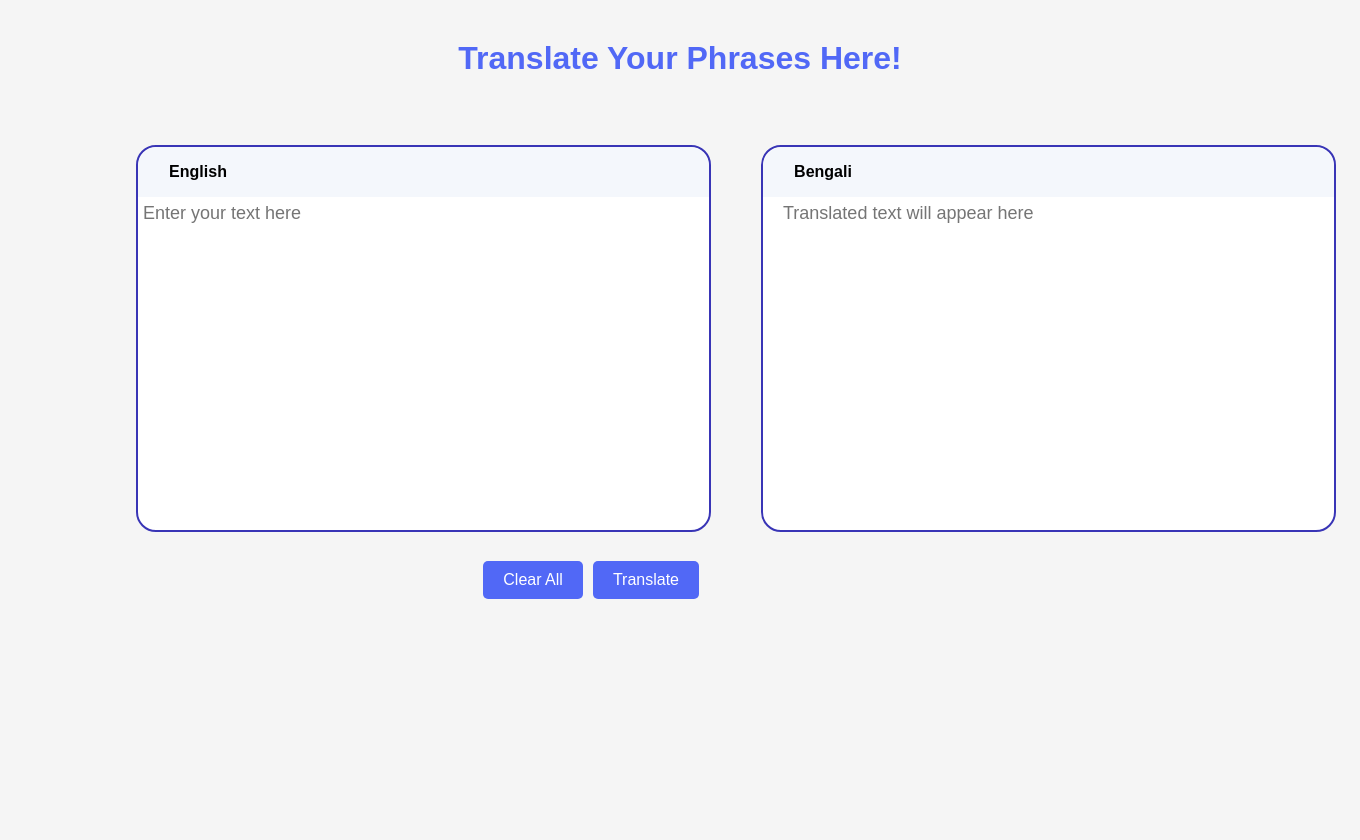
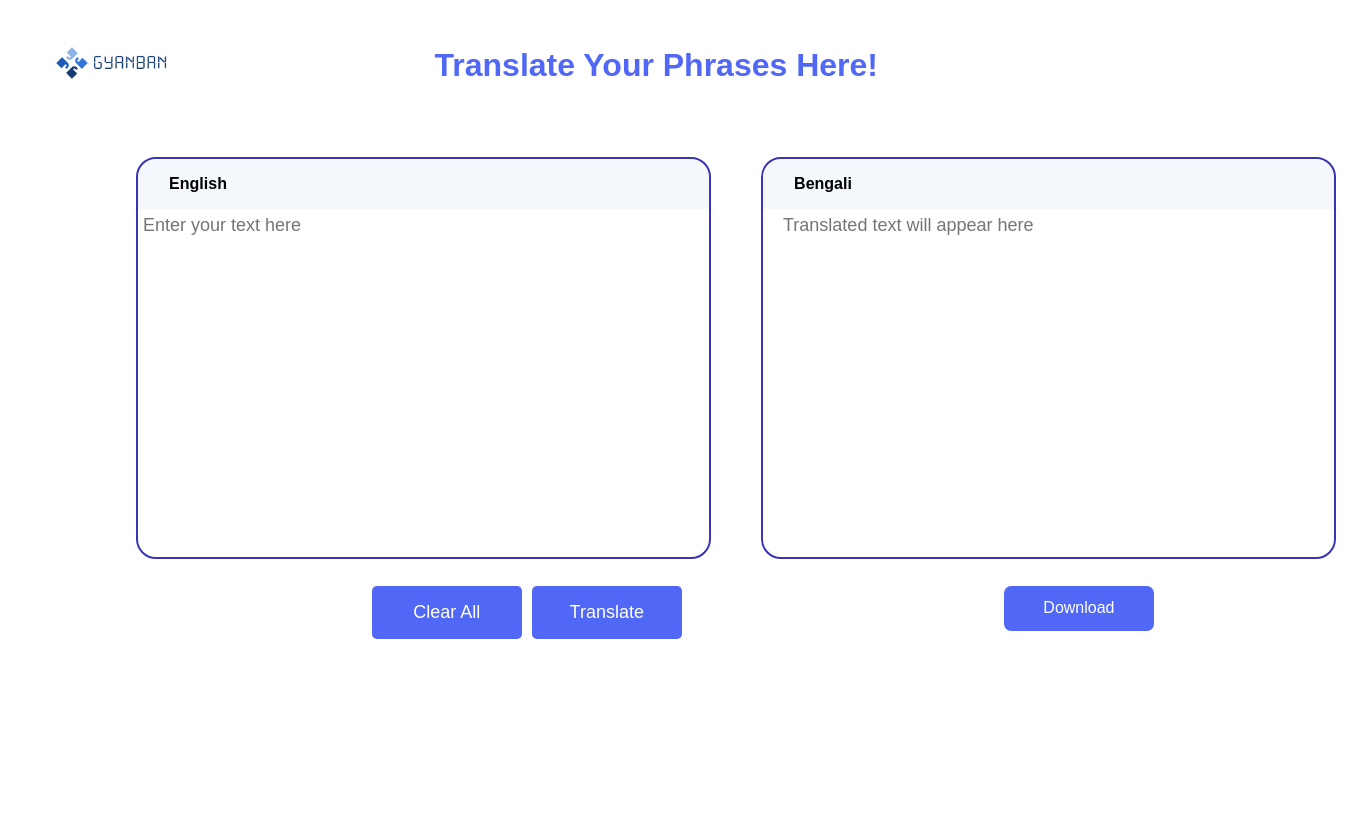
Before and after one commit to Rahulstark2/Science-Subject-Translation, a Flask app: page /translation in a window 1360 px wide. After the commit the page ends 639 px from the top, so only its background shows below. Run offline with Flask 3, Linux system fonts and the light colour scheme.

Commit message:
Some new features added

```diff
--- a/app.py
+++ b/app.py
@@ -1,4 +1,4 @@
-from flask import Flask, render_template, request, jsonify, session, url_for, redirect
+from flask import Flask, render_template, request, jsonify, session, url_for, redirect,send_file,make_response
 from pymongo import MongoClient
 import certifi
 import torch
@@ -6,6 +6,9 @@ import re
 from transformers import AutoModelForSeq2SeqLM, BitsAndBytesConfig
 from IndicTransTokenizer import IndicProcessor, IndicTransTokenizer
 import bcrypt
+import pyautogui
+import img2pdf
+import os
 
 BATCH_SIZE = 4
 DEVICE = "cuda" if torch.cuda.is_available() else "cpu"
@@ -29,6 +32,8 @@ def index():
         return render_template('index2.html', email=email)
     else:
         return render_template('index.html')
+
+
 
 
 @app.route('/signup', methods=['GET', 'POST'])
@@ -143,7 +148,7 @@ def translation():
                                    return_attention_mask=True).to(DEVICE)
 
                 with torch.no_grad():
-                    generated_tokens = model.generate(**inputs, use_cache=True, min_length=0, max_length=256,
+                    generated_tokens = model.generate(**inputs, use_cache=True, min_length=0, max_length=1000,
                                                       num_beams=5, num_return_sequences=1)
 
                 generated_tokens = tokenizer.batch_decode(generated_tokens.detach().cpu().tolist(), src=False)
@@ -182,6 +187,22 @@ def translation():
     else:
         return render_template('translation.html')
 
+@app.route('/savepdf', methods=['GET','POST'])
+def savepdf():
+
+    screenshot = pyautogui.screenshot(region=(778, 335, 565, 330))
+
+    screenshot_path = 'screenshot.png'
+    screenshot.save(screenshot_path)
+
+    with open(screenshot_path, "rb") as img_file:
+        with open("output.pdf", "wb") as pdf_file:
+            pdf_file.write(img2pdf.convert(img_file))
+
+    pdf_path = 'output.pdf'
+    response = make_response(send_file(pdf_path, as_attachment=True))
+    response.headers["Content-Disposition"] = "attachment; filename=translated-text.pdf"
+    return response
 
 
 
--- a/static/translation.css
+++ b/static/translation.css
@@ -17,15 +17,33 @@ body {
     align-items: center;
     justify-content: center;
     color: var(--text-color);
-    background-color: var(--bg-color);
+    background-color: #ffffff;
 }
+.header-container {
+ display: flex;
+ align-items: center;
+ justify-content: space-between;
+ padding: 20px;
+}
+
+.header-logo {
+ cursor: pointer;
+ height: 90px;
+ margin-right: 20px;
+    cursor: pointer;
+
+}
+
+.translate{
+    margin-right: 35%;
+}
+
 h1{
     color: #5168F6;
     text-align: center;
-    margin-top: 40px;
 }
 .container {
-    margin-top: 5%;
+    margin-top: 2%;
     left: 10%;
     position: relative;
     width: 1200px;
@@ -100,12 +118,14 @@ h1{
     gap: 10px;
     margin-top: 5%;
     margin-bottom: 20px;
+    margin-right: -25%;
 }
 
 
 .input-wrapper .buttons button {
-    padding: 10px 20px;
-    font-size: 16px;
+    padding: 16px 24px;
+    font-size: 18px;
+    min-width: 150px;
     border: none;
     border-radius: 5px;
     cursor: pointer;
@@ -170,3 +190,94 @@ textarea::-webkit-scrollbar-thumb {
 #output-text{
     height: 84%;
 }
+
+.button {
+
+  --width: 150px;
+  --height: 45px;
+  --button-color: #5168F6;
+  width: var(--width);
+  height: var(--height);
+  background: var(--button-color);
+  position: relative;
+  text-align: center;
+  border-radius: 0.45em;
+  transition: background 0.3s;
+    cursor: pointer;
+    left: 45%;
+}
+
+.button::before {
+  position: absolute;
+  font-size: 0.9rem;
+  color: #111;
+  border-radius: .25em;
+}
+
+.button::after {
+  position: absolute;
+  content: '';
+  width: 0;
+  height: 0;
+  border: 10px solid transparent;
+  left: calc(50% - 10px);
+}
+
+.button::after,.button::before {
+  opacity: 0;
+  visibility: hidden;
+  transition: all 0.5s;
+}
+
+.text {
+  display: flex;
+  align-items: center;
+  justify-content: center;
+}
+
+.button-wrapper,.text,.icon {
+  overflow: hidden;
+  position: absolute;
+  width: 100%;
+  height: 100%;
+  left: 0;
+  color: #fff;
+}
+
+.text {
+  top: 0
+}
+
+.text,.icon {
+  transition: top 0.5s;
+}
+
+.icon {
+  color: #fff;
+  top: 100%;
+  display: flex;
+  align-items: center;
+  justify-content: center;
+}
+
+.icon svg {
+  width: 24px;
+  height: 24px;
+}
+
+.button:hover {
+  background: #3935B6;
+}
+
+.button:hover .text {
+  top: -100%;
+}
+
+.button:hover .icon {
+  top: 0;
+}
+
+.button:hover:before,.button:hover:after {
+  opacity: 1;
+  visibility: visible;
+}
--- a/templates/index.html
+++ b/templates/index.html
@@ -12,7 +12,8 @@
             <img src="static/logo.jpg" alt="Logo" onclick="window.location.href='/';">
         </div>
         <div class="nav-links">
-            <button class="works">Watch How It Works</button>
+            <button class="works" onclick="window.open('https://youtu.be/l-AOF3N7eAk?si=6hhTgXjy8Itf9bra', '_blank')">Watch How It Works</button>
+
             <button class="sign-up" onclick="window.location.href='/signup';">Sign Up</button>
             <button class="sign-in" onclick="window.location.href='/signin';">Sign In</button>
         </div>
--- a/templates/index2.html
+++ b/templates/index2.html
@@ -12,7 +12,8 @@
             <img src="static/logo.jpg" alt="Logo" onclick="window.location.href='/';">
         </div>
         <div class="nav-links">
-            <button class="works">Watch How It Works</button>
+            <button class="works" onclick="window.open('https://youtu.be/l-AOF3N7eAk?si=6hhTgXjy8Itf9bra', '_blank')">Watch How It Works</button>
+
             <div class="action">
               <div class="profile" onclick="menuToggle();">
                 <img src="static/profile.jpg">
--- a/templates/translation.html
+++ b/templates/translation.html
@@ -4,52 +4,63 @@
     <meta charset="UTF-8" />
     <meta http-equiv="X-UA-Compatible" content="IE=edge" />
     <meta name="viewport" content="width=device-width, initial-scale=1.0" />
+
     <link rel="stylesheet" href="static/translation.css" />
     <title>Translation</title>
 </head>
 <body>
-  <div>  <h1>Translate Your Phrases Here!</h1></div>
+    <div class="header-container">
+        <img src="static/logo.jpg" alt="Logo" onclick="window.location.href='/';" class="header-logo">
+        <div class="translate">
+            <h1>Translate Your Phrases Here!</h1>
+        </div>
+    </div>
+
     <div class="container">
-
         <div class="card input-wrapper">
             <div class="from">
                 <pre><b>       English</b></pre>
             </div>
             <div class="text-area">
-          <textarea
-            id="input-text"
-            cols="30"
-            rows="10"
-            placeholder="Enter your text here"
-          ></textarea>
+                <textarea id="input-text" cols="30" rows="10" placeholder="Enter your text here"></textarea>
             </div>
             <div class="buttons">
                 <button id="clear-all">Clear All</button>
                 <button id="translate">Translate</button>
+                <div class="button">
+                    <div class="button-wrapper" id="download-button">
+                        <div class="text">Download</div>
+                        <span class="icon">
+                            <svg xmlns="http://www.w3.org/2000/svg" aria-hidden="true" role="img" width="2em" height="2em" preserveAspectRatio="xMidYMid meet" viewBox="0 0 24 24"><path fill="none" stroke="currentColor" stroke-linecap="round" stroke-linejoin="round" stroke-width="2" d="M12 15V3m0 12l-4-4m4 4l4-4M2 17l.621 2.485A2 2 0 0 0 4.561 21h14.878a2 2 0 0 0 1.94-1.515L22 17"></path></svg>
+                        </span>
                     </div>
-
+                </div>
+            </div>
         </div>
 
         <div class="card output-wrapper">
             <div class="to">
                 <pre><b>       Bengali</b></pre>
             </div>
-        <textarea
-          id="output-text"
-          cols="30"
-          rows="10"
-          placeholder="   Translated text will appear here"
-          disabled
-        ></textarea>
+            <textarea id="output-text" cols="30" rows="10" placeholder="   Translated text will appear here" disabled></textarea>
         </div>
     </div>
+
+
+
     <script>
+        var submitButton = document.getElementById('translate');
         document.getElementById('translate').addEventListener('click', function() {
             const inputText = document.getElementById('input-text').value;
             if (!inputText) {
                 alert('Please enter text to translate.');
                 return;
             }
+
+            submitButton.style.backgroundColor = '#eaeaea';
+            submitButton.style.color = '#696969';
+            submitButton.textContent = 'Translating...';
+            submitButton.disabled = true;
 
             fetch('/translation', {
                 method: 'POST',
@@ -66,21 +77,51 @@
                     alert(data.error);
                 } else {
                     console.log(data.translated_text.length)
-            if(data.translated_text === "Explicit or bad words detected. Translation aborted. ") {
+                    if (data.translated_text === "Explicit or bad words detected. Translation aborted. ") {
                         alert("Explicit or bad words detected.")
-            }
-            else {
+                    } else {
                         document.getElementById('output-text').value = data.translated_text;
                     }
                 }
+
+                submitButton.style.backgroundColor = '';
+                submitButton.style.color = '';
+                submitButton.textContent = 'Translate';
+                submitButton.disabled = false;
             })
-    .catch(error => console.error('Error:', error));
+            .catch(error => {
+                console.error('Error:', error);
+
+                submitButton.style.backgroundColor = '';
+                submitButton.style.color = '';
+                submitButton.textContent = 'Translate';
+                submitButton.disabled = false;
+            });
         });
 
         document.getElementById('clear-all').addEventListener('click', function() {
             document.getElementById('input-text').value = '';
         });
+
+        document.getElementById('download-button').addEventListener('click', function(event) {
+
+        event.preventDefault();
+
+
+        var outputText = document.getElementById('output-text').value;
+
+
+        if (outputText.trim() === '') {
+
+            alert('Please translate some text before downloading.');
+        } else {
+
+            window.location.href = '/savepdf';
+        }
+    });
+
+
+
     </script>
-
 </body>
 </html>
```
Lines whose indentation alone changed are shown as unchanged.
